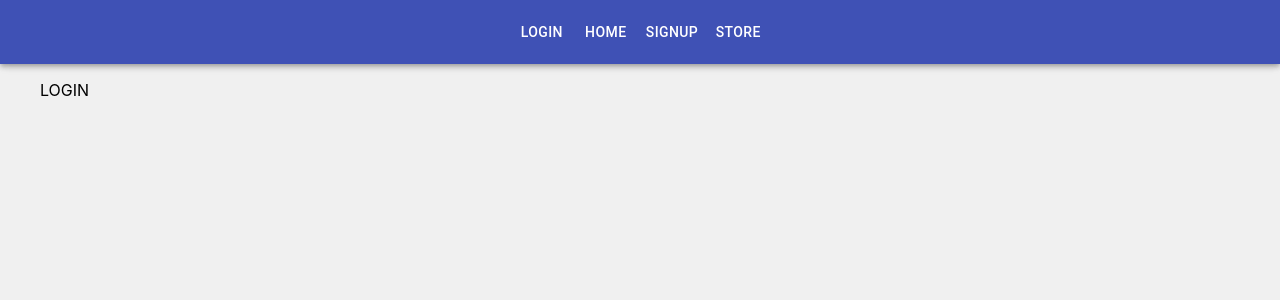
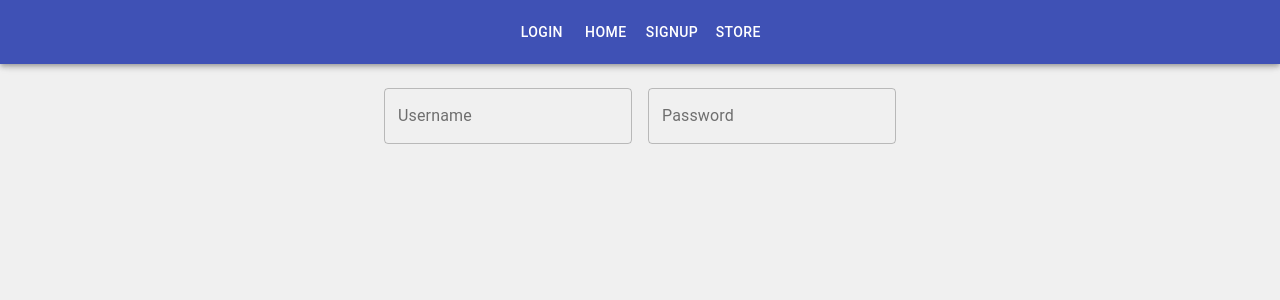
Before and after one commit to WayneFerrao/deltabbt, a React (Create React App) app in the folder client/: page /login in a window 1280 px wide. Shown: the top 300 px of the page. Built offline with nearby package versions, Linux system fonts and the light colour scheme.

Commit message:
Created the TextBox Component

```diff
--- a/client/package.json
+++ b/client/package.json
@@ -7,6 +7,7 @@
     "@testing-library/jest-dom": "^4.2.4",
     "@testing-library/react": "^9.4.0",
     "@testing-library/user-event": "^7.2.1",
+    "classnames": "^2.2.6",
     "react": "^16.12.0",
     "react-dom": "^16.12.0",
     "react-router-dom": "^5.1.2",
--- /dev/null
+++ b/client/src/components/TextBox.js
@@ -0,0 +1,46 @@
+import React from 'react';
+import {
+  fade,
+  ThemeProvider,
+  withStyles,
+  makeStyles,
+  createMuiTheme,
+} from '@material-ui/core/styles';
+import InputBase from '@material-ui/core/InputBase';
+import TextField from '@material-ui/core/TextField';
+import { blue } from '@material-ui/core/colors';
+
+
+const useStyles = makeStyles(theme => ({
+  root: {
+    display: 'flex',
+    flexWrap: 'wrap',
+  },
+  margin: {
+    margin: theme.spacing(1),
+  },
+}));
+
+const theme = createMuiTheme({
+  palette: {
+    primary: blue,
+  },
+});
+
+export default function TextBox(props) {
+  const classes = useStyles();
+
+  return (
+    <form className={classes.root} noValidate>
+
+      <ThemeProvider theme={theme}>
+        <TextField
+          className={classes.margin}
+          label = {props.TextFieldLabel}
+          variant="outlined"
+          id="mui-theme-provider-outlined-input"
+        />
+      </ThemeProvider>
+    </form>
+  );
+}
--- a/client/src/pages/login.js
+++ b/client/src/pages/login.js
@@ -1,10 +1,18 @@
 import React, { Component } from 'react'
+import TextField from '../components/TextBox'
 
 export class Login extends Component {
     render() {
         return (
-            <div>
-                LOGIN
+            <div id = 'TextFields' style={{display: 'flex', justifyContent: 'center'}}>
+                <TextField
+                    id = 'UNTextField'
+                    TextFieldLabel = "Username"
+                />
+                <TextField
+                    id = 'PWTextField'
+                    TextFieldLabel = "Password"
+                />
             </div>
         )
     }
```
Also changed, not shown: 1 other file (tests, documents, lock files or other folders).
